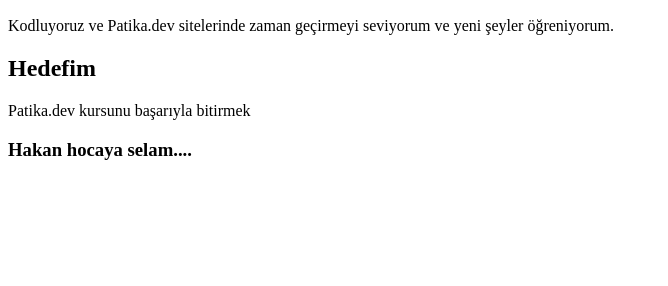
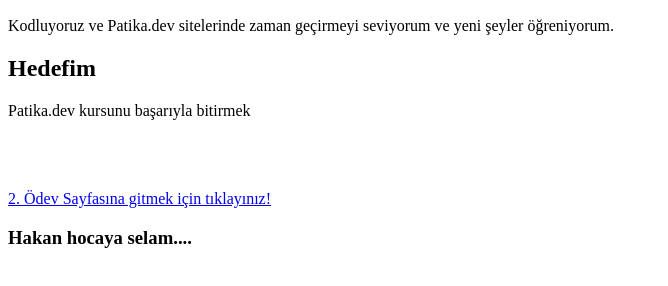
Before and after one commit to altunc/ilkwebsayfam, a plain HTML site: page index.html in a window 1280 px wide. Shown: the part 96-382 px from the top of the page, without its empty margins (0-668 px from the left). Drawn offline with Linux system fonts and the light colour scheme.

Commit message:
all files added

```diff
--- a/index.html
+++ b/index.html
@@ -7,5 +7,9 @@
 <!-- Hedefim -->
 <h2>Hedefim</h2>
 <p>Patika.dev kursunu başarıyla bitirmek</p>
+<br>
+<br>
+<br>
+<a href="odev2.html">2. Ödev Sayfasına gitmek için tıklayınız!</a>
 <!-- Selam satırı :D -->
 <h3>Hakan hocaya selam....</h3>
```
Also changed, not shown: 1 other file.
